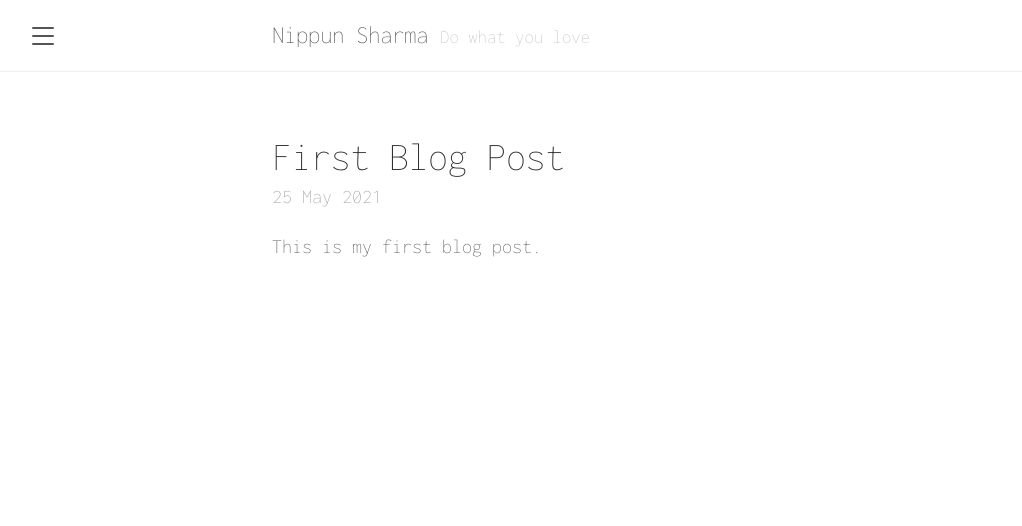
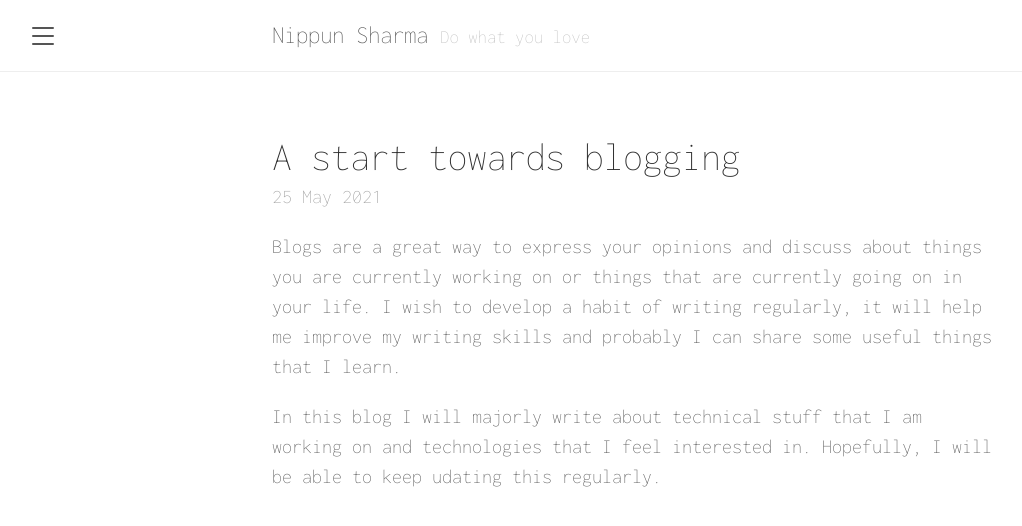
Before and after one commit to NippunSharma/nippunsharma.github.io, a Jekyll site: the page built from _posts/2021-05-25-first-blog-post.md, in a window 1280 px wide. Shown: the top 526 px of the page, without its empty margins (8-1030 px from the left). Built offline with Jekyll 4.4.1, drawn with Linux system fonts in a browser that asks for light colours; nearby versions of some CDN libraries.

Commit message:
Update 2021-05-25-first-blog-post.md

```diff
--- a/_posts/2021-05-25-first-blog-post.md
+++ b/_posts/2021-05-25-first-blog-post.md
@@ -1,6 +1,11 @@
 ---
 layout: post
-title: First Blog Post
+title: A start towards blogging
 ---
 
-This is my first blog post.
+Blogs are a great way to express your opinions and discuss about things you are currently working on or things that are currently going on in your life.
+I wish to develop a habit of writing regularly, it will help me improve my writing skills and probably I can share some useful things that I learn.
+
+
+In this blog I will majorly write about technical stuff that I am working on and technologies that I feel interested in. Hopefully, I will be able to
+keep udating this regularly.
```
